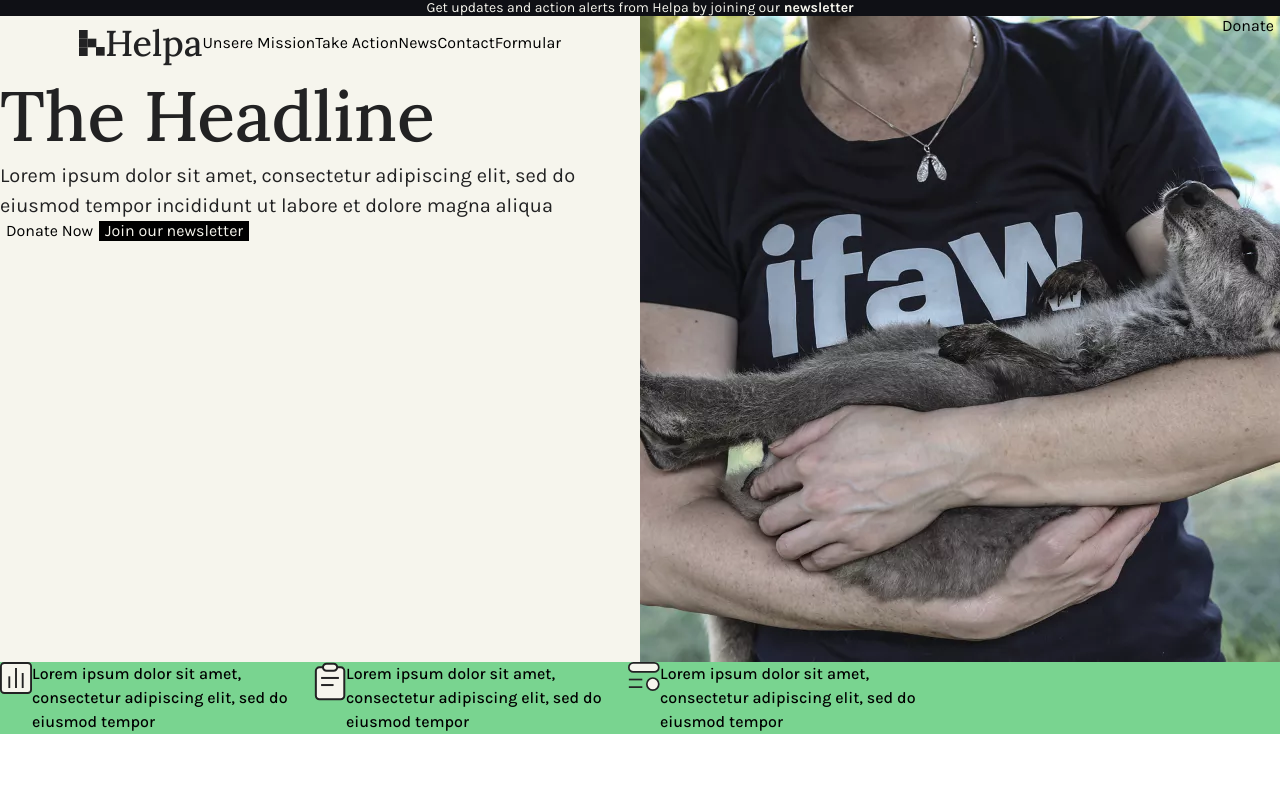
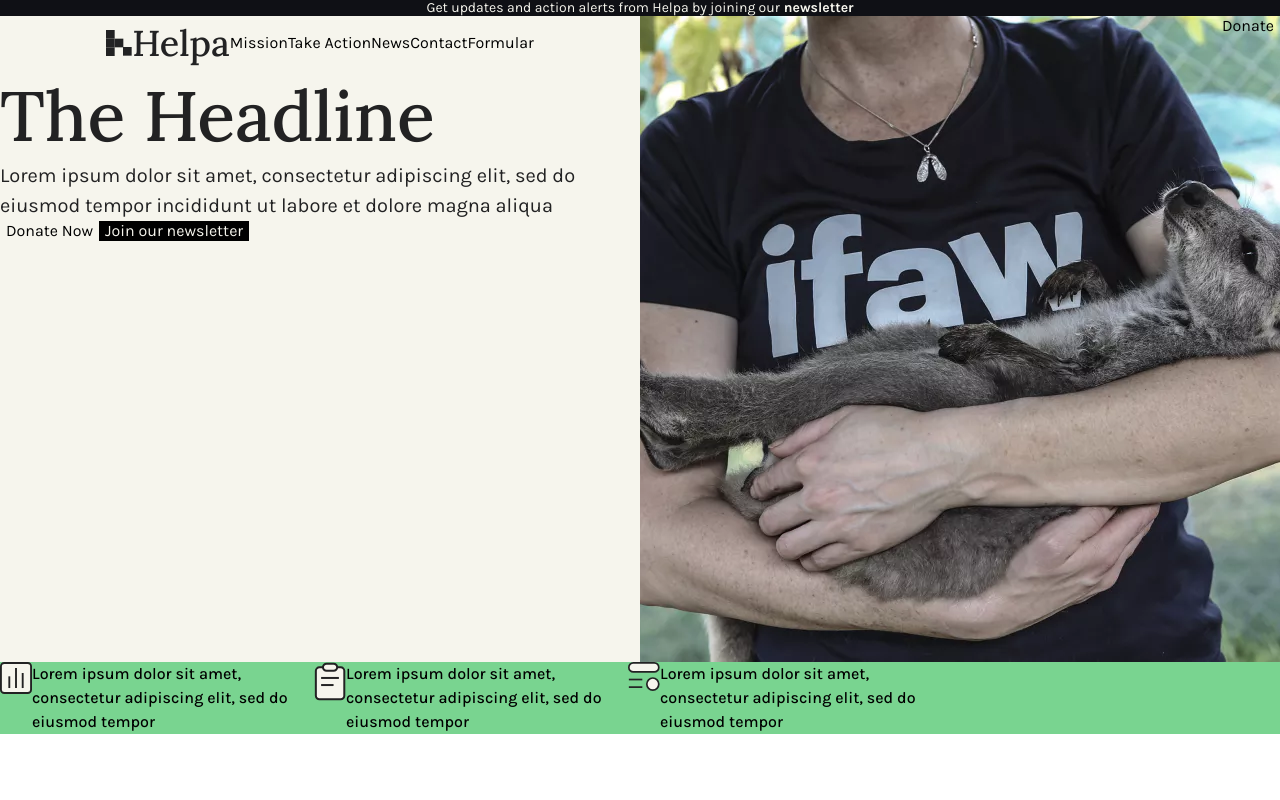
Before and after one commit to amr-cloudforce/Helpa-template-Next, a Next.js app: page / in a window 1280 px wide. Shown: the top 800 px of the page. Built offline with nearby package versions, Linux system fonts and the light colour scheme.

Commit message:
Commit from TeleportHQ

```diff
--- a/pages/index.js
+++ b/pages/index.js
@@ -30,7 +30,7 @@ const Home = (props) => {
                 >
                   <div className="home-links">
                     <Link href="/">
-                      <a className="home-link01 navLink">Unsere Mission</a>
+                      <a className="home-link01 navLink">Mission</a>
                     </Link>
                     <Link href="/">
                       <a className="home-link03 navLink">Take Action</a>
```
